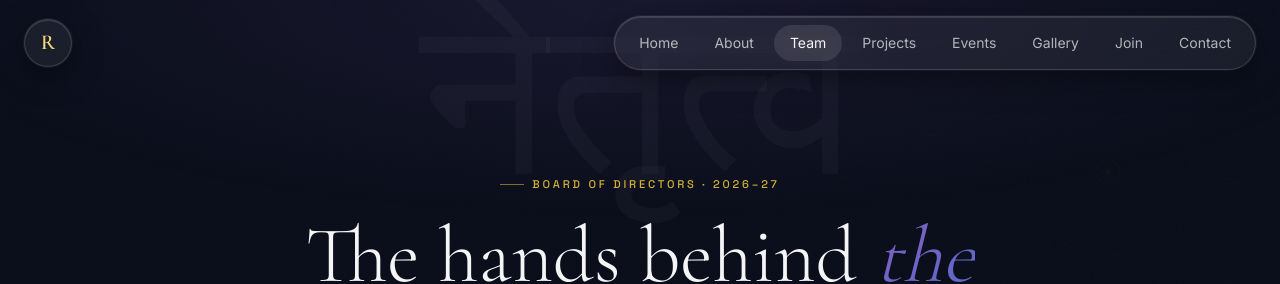
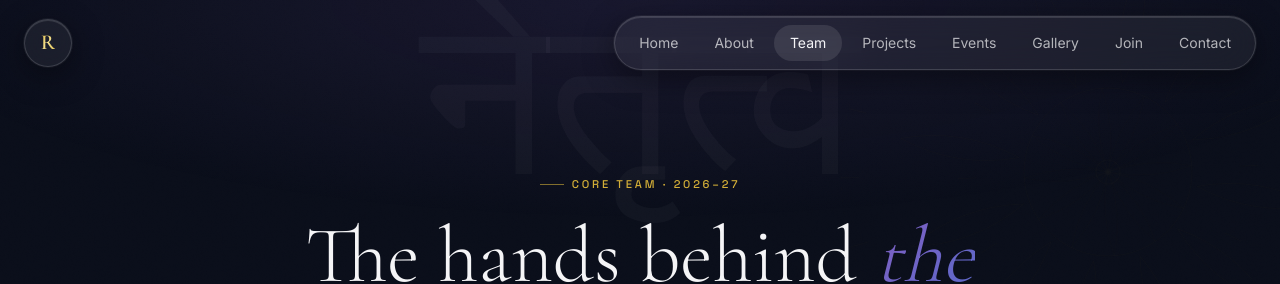
Before and after one commit to Spider2011/RC-Mumbai-Salt-City, a Next.js app: page /team in a window 1280 px wide. Shown: the top 284 px of the page. Built offline with nearby package versions, Linux system fonts and the light colour scheme; a web font is replaced by a local one.

Commit message:
Update TeamPage header to 'Core Team'

```diff
--- a/app/team/page.tsx
+++ b/app/team/page.tsx
@@ -43,7 +43,7 @@ export default function TeamPage() {
   return (
     <>
       <PageHeader
-        eyebrow={`Board of Directors · ${SITE.year}`}
+        eyebrow={`Core Team · ${SITE.year}`}
         sanskrit="नेतृत्व"
         title={
           <>
```
